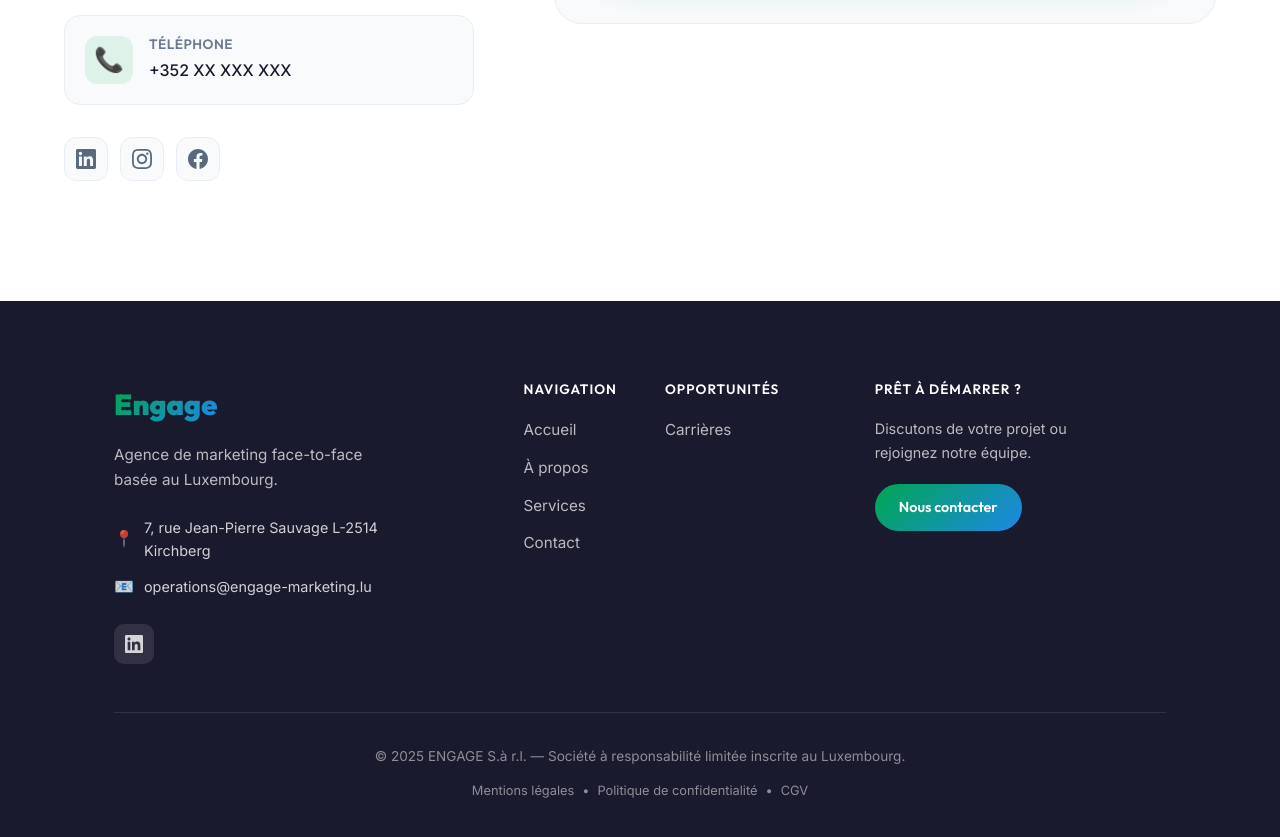
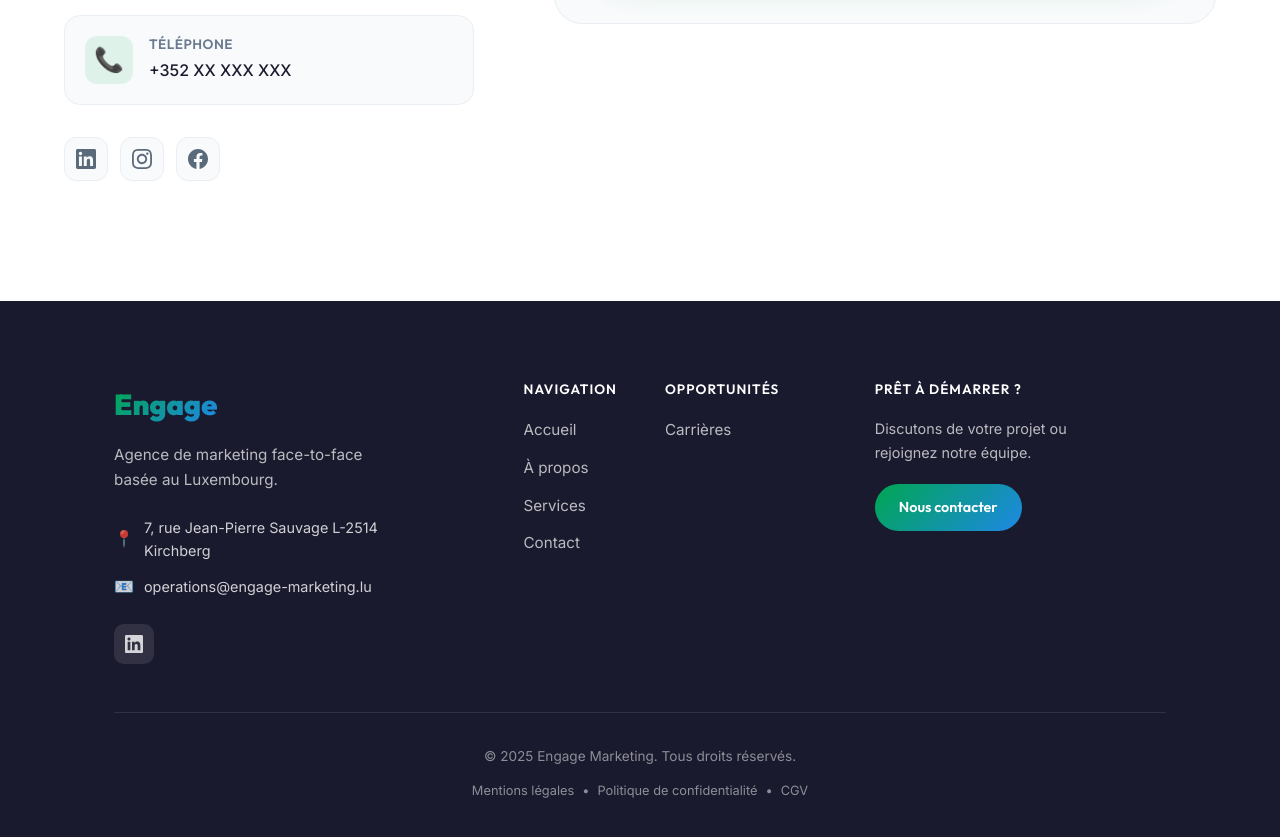
Before and after one commit to Food-order-lu/engage, a Next.js app: page / in a window 1280 px wide. Shown: the part 4319-5156 px from the top of the page. Built offline with nearby package versions, Linux system fonts and the light colour scheme.

Commit message:
Update: Remove S.à r.l. mention in footer as requested

```diff
--- a/src/components/Footer/Footer.tsx
+++ b/src/components/Footer/Footer.tsx
@@ -77,7 +77,7 @@ const Footer = () => {
                 <div className={styles.bottom}>
                     <div className={styles.legal}>
                         <p className={styles.copyright}>
-                            © {currentYear} ENGAGE S.à r.l. — Société à responsabilité limitée inscrite au Luxembourg.
+                            © {currentYear} Engage Marketing. Tous droits réservés.
                         </p>
                         <p className={styles.legalLinks}>
                             <Link href="#">Mentions légales</Link>
```
